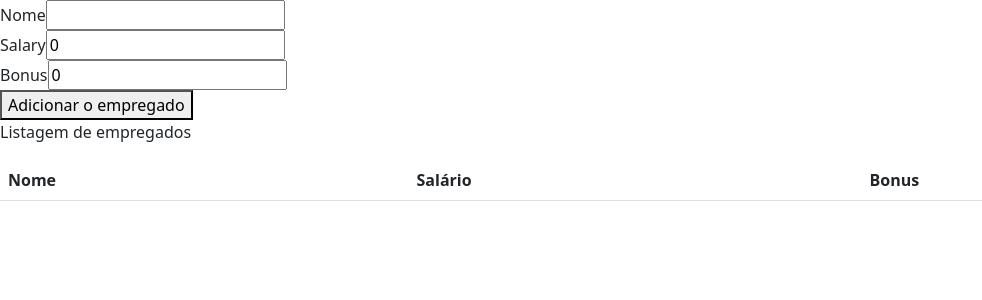
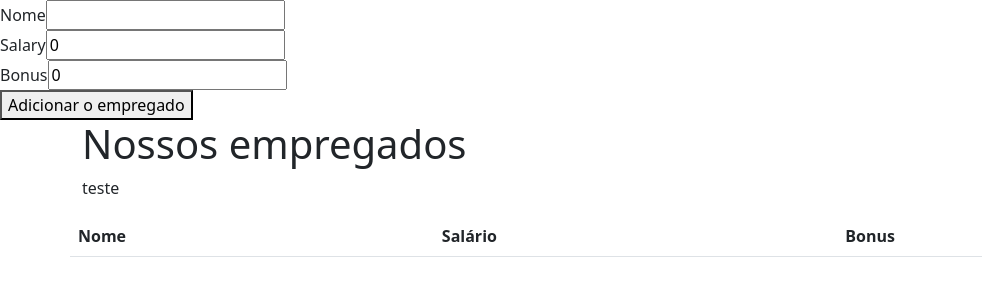
Before and after one commit to ronaldojssilva/CrudAngular, an Angular app: page / in a window 1280 px wide. Shown: the top 300 px of the page, without its empty margins (0-982 px from the left). Built offline with nearby package versions, Linux system fonts and the light colour scheme.

Commit message:
Iniciando com diretivas

```diff
--- a/src/app/app.module.ts
+++ b/src/app/app.module.ts
@@ -5,12 +5,14 @@
 import { EmployeeListComponent } from './employee-list/employee-list.component';
 import { EmployeeNewComponent } from './employee-new/employee-new.component';
 import { FormsModule } from '@angular/forms';
+import { SalaryColorDirective } from './salary-color.directive';
 
 @NgModule({
   declarations: [
     AppComponent,
     EmployeeListComponent,
-    EmployeeNewComponent
+    EmployeeNewComponent,
+    SalaryColorDirective
   ],
   imports: [
     BrowserModule,
--- a/src/app/employee-list/employee-list.component.html
+++ b/src/app/employee-list/employee-list.component.html
@@ -1,5 +1,8 @@
-<p>Listagem de empregados</p>
-<table class="table">
+<div class="container">
+  <div class="row">
+    <h1>Nossos empregados</h1>
+    <p SalaryColor></p>
+    <table class="table table-striped">
       <thead>
         <tr>
           <th>Nome</th>
@@ -10,12 +13,12 @@
       <tbody>
         <tr *ngFor="let employee of employeeService.employees let i=index;" [id] = "'tr'+ i">
           <td>{{employee.name}}</td>
-      <!-- <td [style.color]="getSalaryColor(employee)" >{{employee.salary}}</td> -->
           <td [ngClass]="{'salary-expansive': employee.salary >20000,
                           'salary-cheap': employee.salary <1000}" >{{employee.salary}}</td>
-      <!-- <td [innerHtml]="employee.name"></td>
-      <td [innerHtml]="employee.salary"></td> -->
           <td>{{employee.bonus}}</td>
         </tr>
       </tbody>
     </table>
+  </div>
+
+</div>
--- /dev/null
+++ b/src/app/salary-color.directive.ts
@@ -0,0 +1,12 @@
+import { Directive, ElementRef } from '@angular/core';
+
+@Directive({
+  selector: '[SalaryColor]' //camelCase
+})
+export class SalaryColorDirective {
+
+  constructor(private element: ElementRef) {
+    this.element.nativeElement.innerHTML = 'teste';
+  }
+
+}
```
Also changed, not shown: 1 other file (tests, documents, lock files or other folders). Lines whose indentation alone changed are shown as unchanged.
